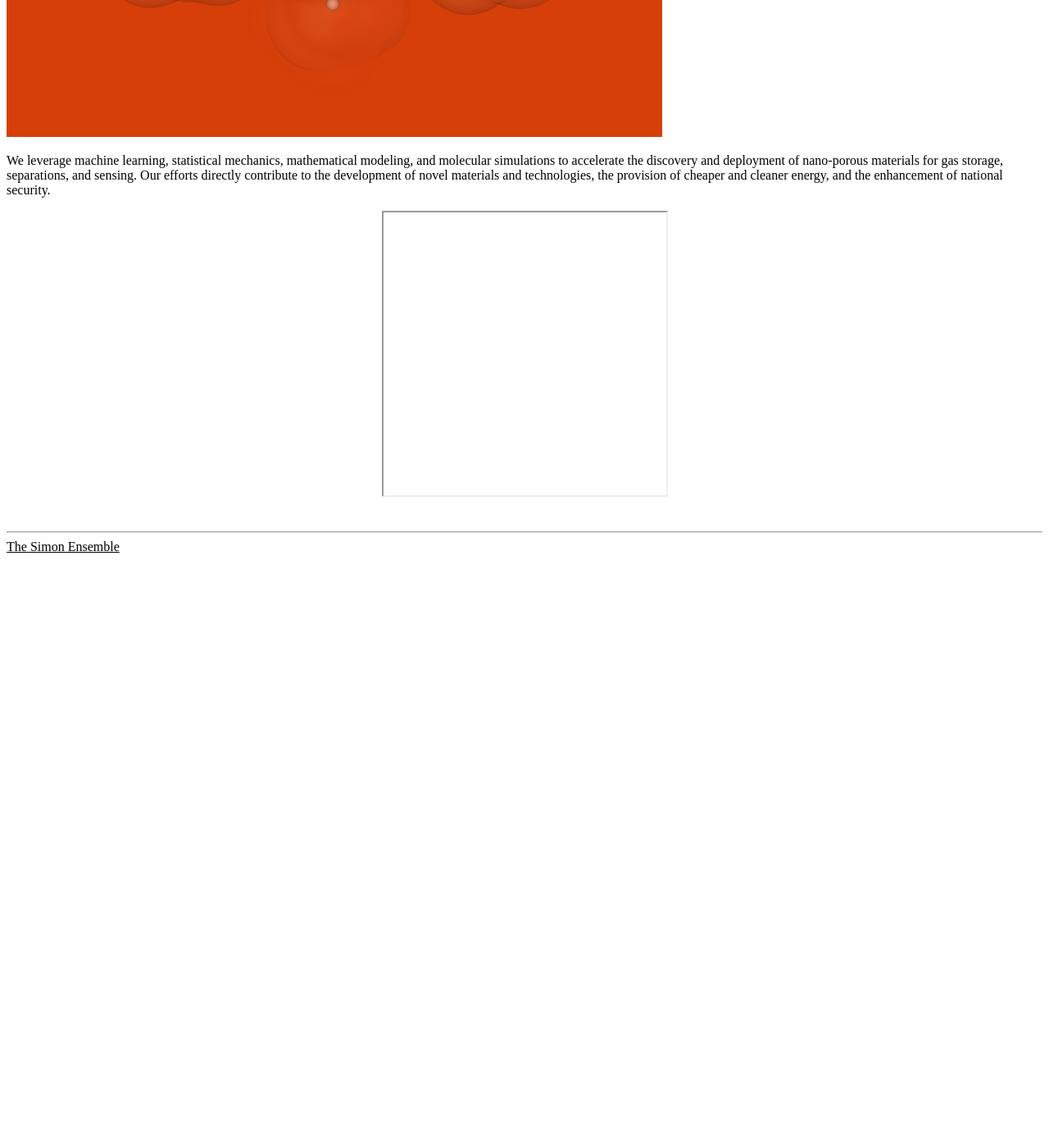
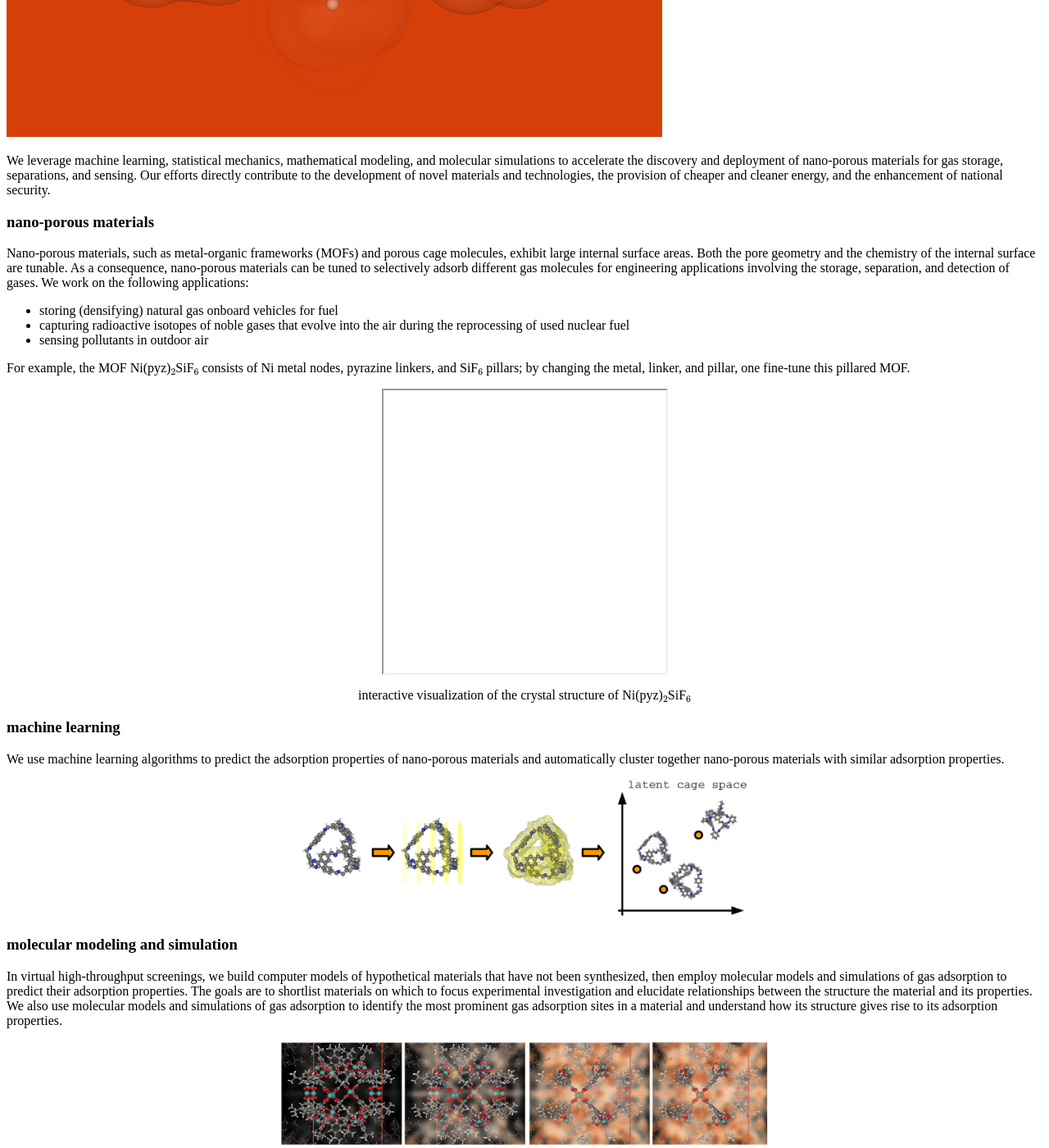
Before and after one commit to SimonEnsemble/oldish_SimonEnsemble.github.io, a Jekyll site: the page built from index.md, in a window 1280 px wide and 1400 px high, scrolled down 1382 px. Shown: the whole window at 82% size. Built offline with Jekyll 4.4.1, drawn with Linux system fonts in a browser that asks for light colours; formulas are drawn with MathJax 3; before the commit the page ends 2066 px from its top, so only the background shows below that; some of the changed text lies outside the part shown.

Commit message:
front page research description

```diff
--- a/index.md
+++ b/index.md
@@ -20,4 +20,62 @@
 
 We leverage machine learning, statistical mechanics, mathematical modeling, and molecular simulations to accelerate the discovery and deployment of nano-porous materials for gas storage, separations, and sensing. Our efforts directly contribute to the development of novel materials and technologies, the provision of cheaper and cleaner energy, and the enhancement of national security.
 
+### nano-porous materials
+
+Nano-porous materials, such as metal-organic frameworks (MOFs) and porous cage molecules, exhibit large internal surface areas.
+Both the pore geometry and the chemistry of the internal surface are tunable.
+As a consequence, nano-porous materials can be tuned to selectively adsorb different gas molecules for engineering applications involving the storage, separation, and detection of gases. We work on the following applications:
+* storing (densifying) natural gas onboard vehicles for fuel
+* capturing radioactive isotopes of noble gases that evolve into the air during the reprocessing of used nuclear fuel
+* sensing pollutants in outdoor air
+
+For example, the MOF Ni(pyz)$_2$SiF$_6$ consists of Ni metal nodes, pyrazine linkers, and SiF$_6$ pillars; by changing the metal, linker, and pillar, one fine-tune this pillared MOF.
+
 <p align="center"><iframe src="nisif6.html" width="345px" height="345px" align="middle"></iframe></p>
+<p align="center">interactive visualization of the crystal structure of Ni(pyz)$_2$SiF$_6$</p>
+
+### machine learning
+
+We use machine learning algorithms to predict the adsorption properties of nano-porous materials and automatically cluster together nano-porous materials with similar adsorption properties.
+
+<figure>
+    <center>
+    <img src="images/eigencages.jpeg" alt="" style="width:550px">
+    </center>
+</figure>
+
+### molecular modeling and simulation
+
+In virtual high-throughput screenings, we build computer models of hypothetical materials that have not been synthesized, then employ molecular models and simulations of gas adsorption to predict their adsorption properties.
+The goals are to shortlist materials on which to focus experimental investigation and elucidate relationships between the structure the material and its properties.
+We also use molecular models and simulations of gas adsorption to identify the most prominent gas adsorption sites in a material and understand how its structure gives rise to its adsorption properties.
+
+<figure>
+    <center>
+    <img src="images/cages_filling_with_gas.png" alt="" style="width:600px">
+    </center>
+</figure>
+
+### mathematical modeling of gas sensor arrays
+
+In a gas sensor array, we monitor the adsorbed mass of gas in a set of diverse MOFs; changes in the gas composition cause changes in the adsorbed mass in each MOF.
+We develop statistical and mathematical models of gas sensor arrays to
+(i) parse the information-rich, high-dimensional response pattern of the sensor array and
+(ii) select the optimal combination of MOFs for the array.
+
+<figure>
+    <center>
+    <img src="pubs/images/sensor_arrays.png" alt="" style="width:350px">
+    </center>
+</figure>
+
+### statistical mechanical modeling
+
+We develop parsimonious but illuminating statistical mechanical models of gas adsorption in flexible/dynamic MOFs that can undergo structural changes upon the adsorption of gas.
+Our goal is to reveal insights into the adsorption properties of such MOFs and uncover any anomalous adsorption properties we could exploit for adsorption-based engineering applications.
+
+<figure>
+    <center>
+    <img src="pubs/images/morf_drawing_v_simple.png" alt="" style="width:350px">
+    </center>
+</figure>
```
Also changed, not shown: images/cages_filling_with_gas.png (added), images/eigencages.jpeg (added).
